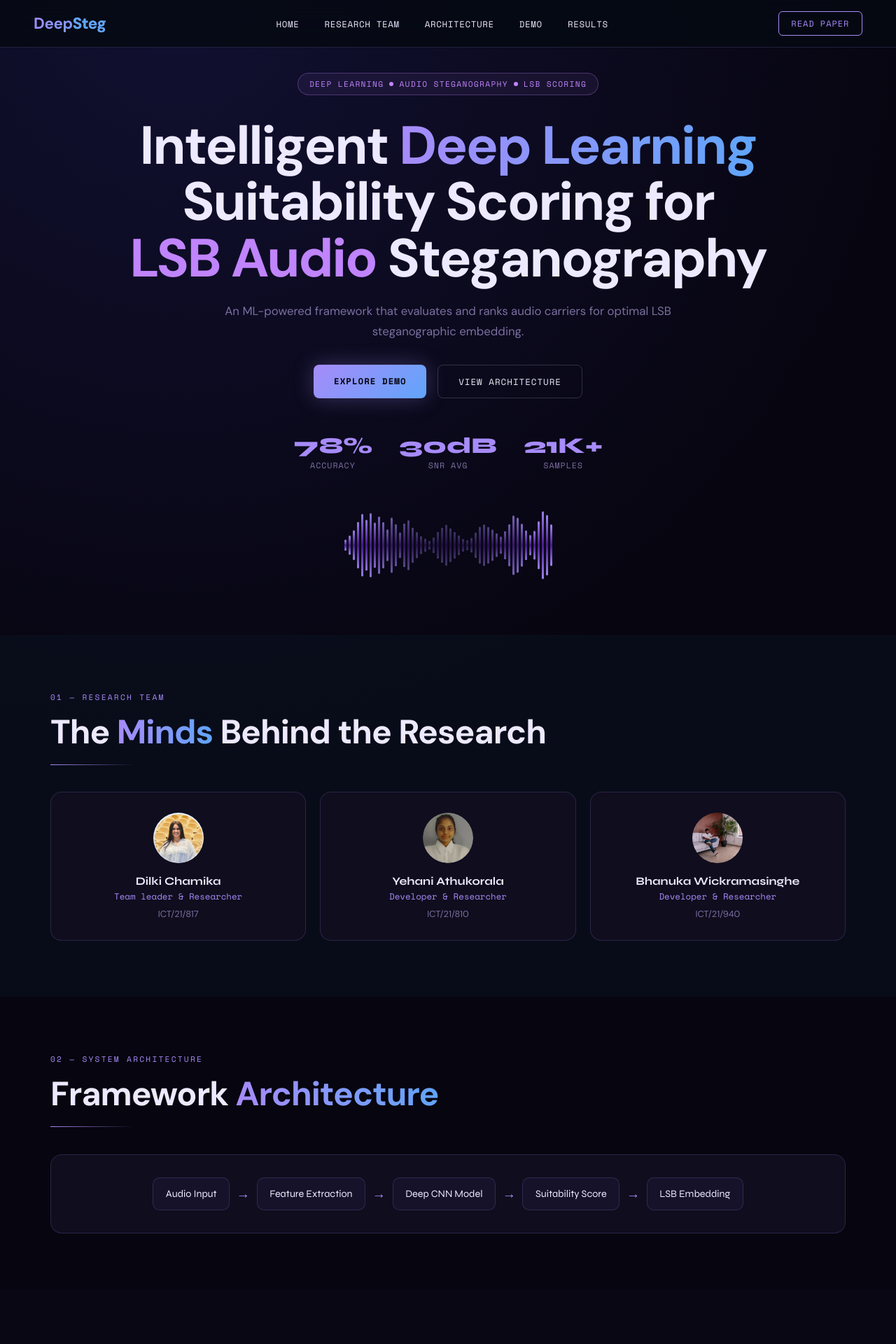
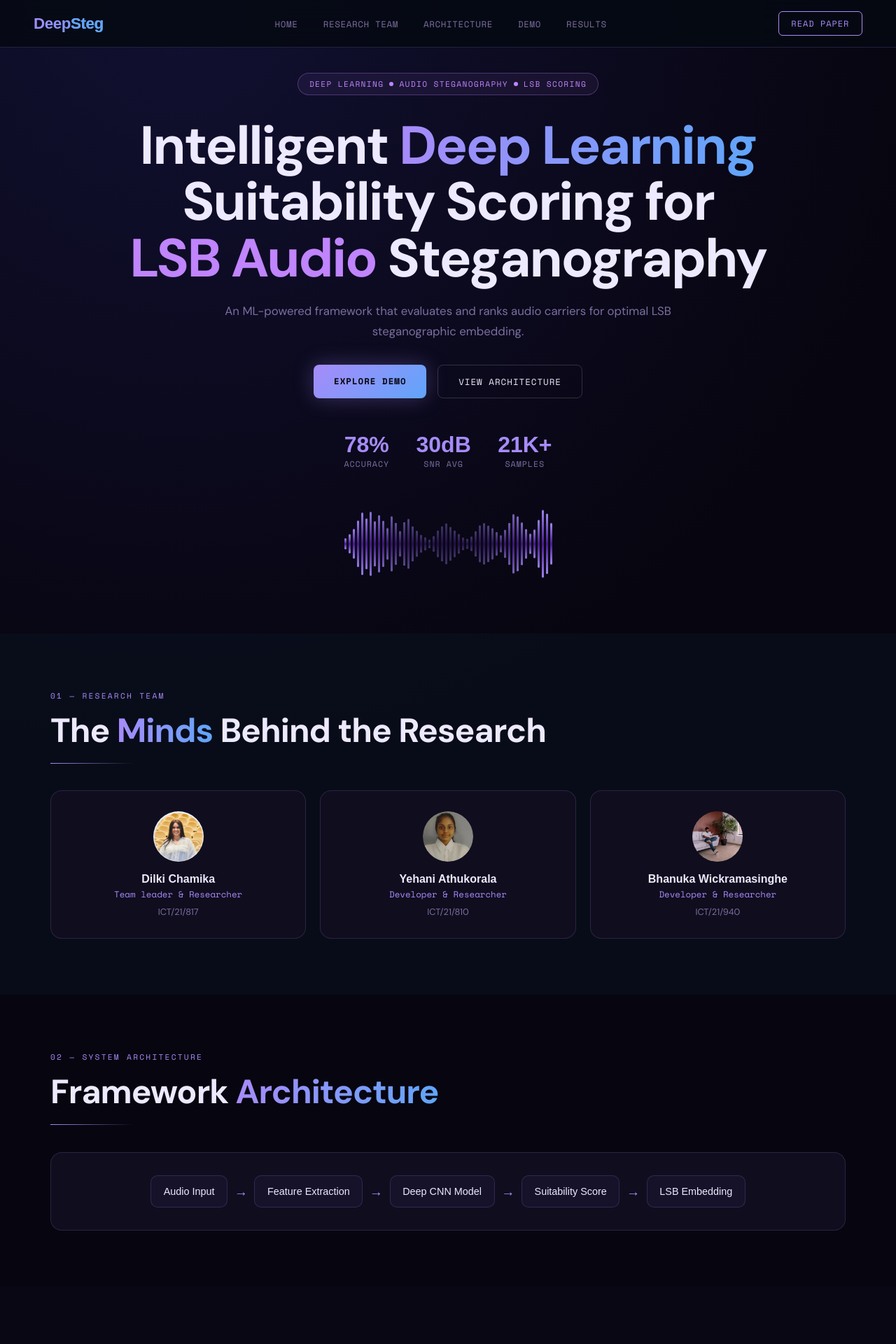
Before and after one commit to manuscrithu/audio-stego-frontend, a React (Vite) app: page / in a window 1280 px wide. Shown: the top 1920 px of the page at 70% size. Built offline with nearby package versions, Linux system fonts and the light colour scheme; no server answers.

Commit message:
font family to chnge "Plus Jakarta Sans", sans-serif

```diff
--- a/src/index.css
+++ b/src/index.css
@@ -52,6 +52,7 @@ nav {
 }
 
 .nav-logo {
+  font-family: "Plus Jakarta Sans", sans-serif;
   font-weight: 800;
   font-size: 1.4rem;
   letter-spacing: -0.02em;
@@ -74,6 +75,7 @@ nav {
 .nav-links a {
   font-family: "Space Mono", monospace;
   font-size: 0.78rem;
+  color: var(--muted);
   padding: 0.5rem 1rem;
   border-radius: 6px;
   letter-spacing: 0.05em;
@@ -222,7 +224,7 @@ section {
 }
 
 .stat-num {
-  font-family: Syne, sans-serif;
+  font-family:"Plus Jakarta Sans", sans-serif;
   font-size: 2rem;
   font-weight: 800;
   color: var(--primary);
@@ -337,7 +339,7 @@ section {
   display: flex;
   align-items: center;
   justify-content: center;
-  font-family: "Syne", sans-serif;
+  font-family: "Plus Jakarta Sans", sans-serif;
   font-weight: 700;
   color: var(--bg);
   background: linear-gradient(135deg, var(--primary), var(--secondary));
@@ -349,7 +351,7 @@ section {
 }
 
 .team-name {
-  font-family: "Syne", sans-serif;
+  font-family: "Plus Jakarta Sans", sans-serif;
   font-weight: 700;
   margin-bottom: 0.2rem;
 }
@@ -383,7 +385,7 @@ section {
   border: 1px solid var(--border);
   border-radius: 10px;
   padding: 0.9rem 1.1rem;
-  font-family: "Syne", sans-serif;
+  font-family: "Plus Jakarta Sans", sans-serif;
   font-size: 0.9rem;
 }
 
@@ -407,6 +409,7 @@ section {
 }
 
 .demo-title {
+  font-family: "Plus Jakarta Sans", sans-serif;
   font-size: 1.2rem;
   margin-bottom: 0.35rem;
 }
@@ -486,6 +489,7 @@ footer {
 }
 
 .footer-logo {
+  font-family: "Plus Jakarta Sans", sans-serif;
   font-weight: 800;
   font-size: 1.3rem;
   background: linear-gradient(135deg, var(--primary), var(--secondary));
```
